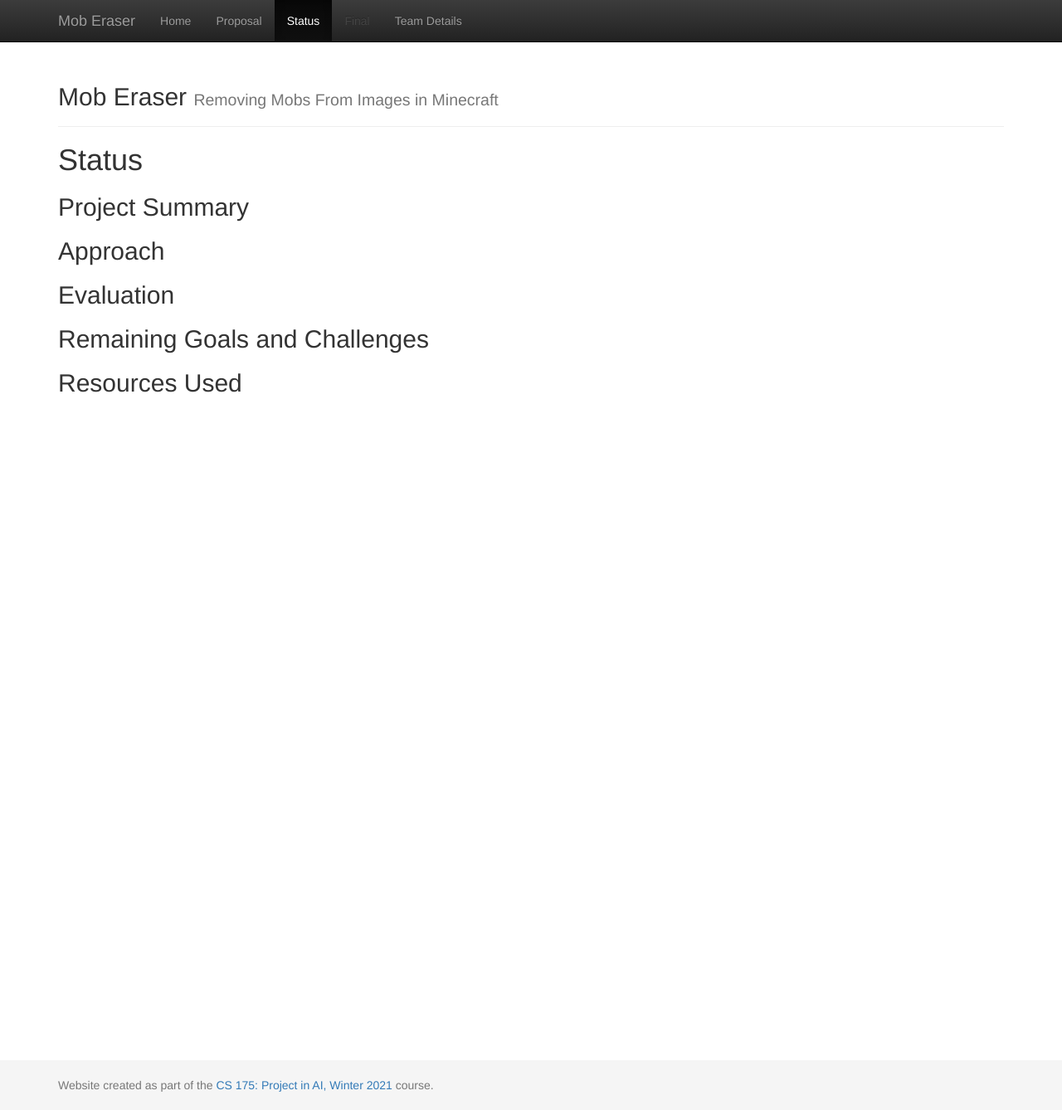
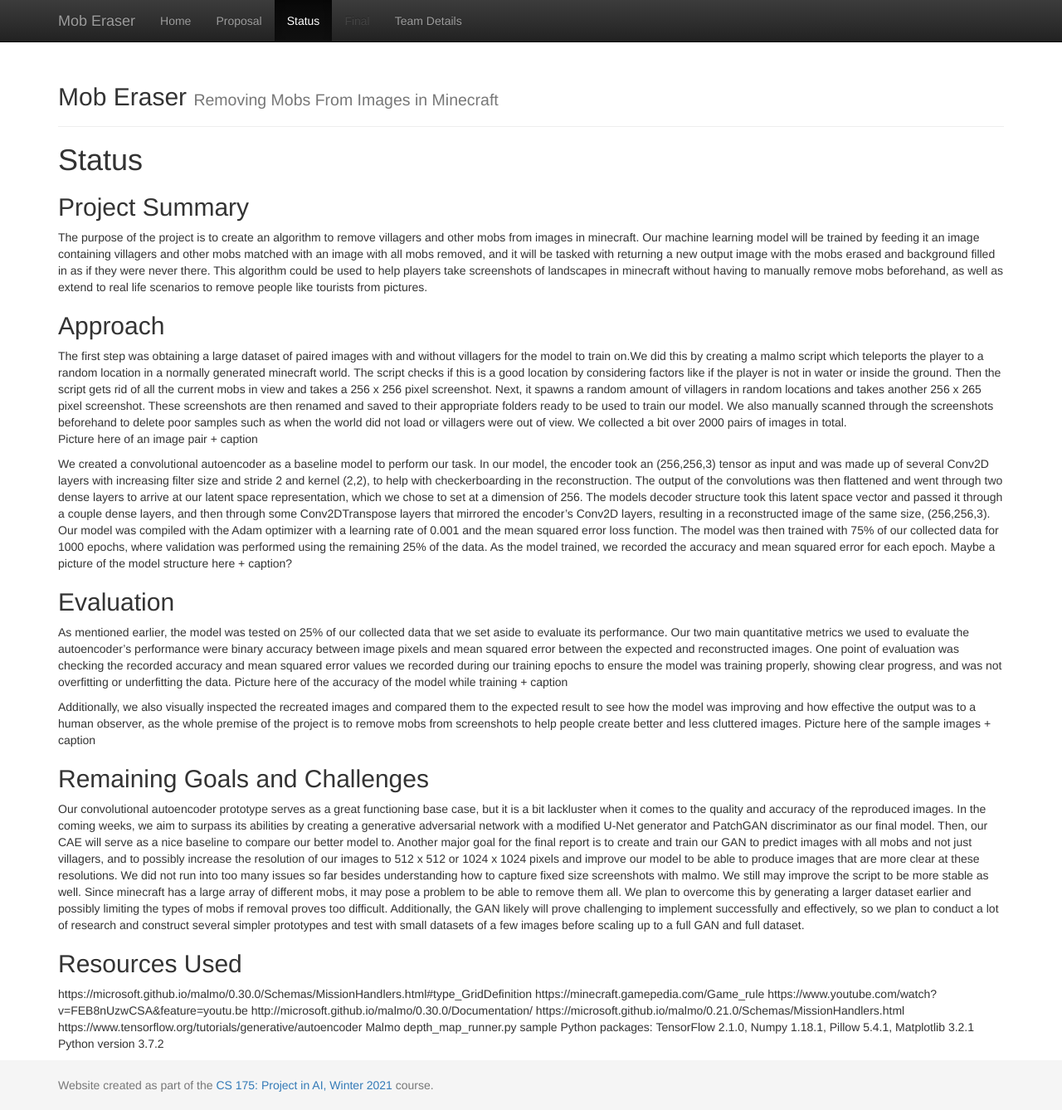
Before and after one commit to CoderMisha/175Temp, a Jekyll site: the page built from docs/status.md, in a window 1280 px wide and 1338 px high. Shown: the whole window at 83% size. Built offline with Jekyll 4.4.1, drawn with Linux system fonts in a browser that asks for light colours.

Commit message:
Update status.md

```diff
--- a/docs/status.md
+++ b/docs/status.md
@@ -5,11 +5,33 @@
 # {{page.title}}
 
 ## Project Summary
+  The purpose of the project is to create an algorithm to remove villagers and other mobs from images in minecraft. Our machine learning model will be trained by feeding it an image containing villagers and other mobs matched with an image with all mobs removed, and it will be tasked with returning a new output image with the mobs erased and background filled in as if they were never there. This algorithm could be used to help players take screenshots of landscapes in minecraft without having to manually remove mobs beforehand, as well as extend to real life scenarios to remove people like tourists from pictures.
 
 ## Approach
+  The first step was obtaining a large dataset of paired images with and without villagers for the model to train on.We did this by creating a malmo script which teleports the player to a random location in a normally generated minecraft world. The script checks if this is a good location by considering factors like if the player is not in water or inside the ground. Then the script gets rid of all the current mobs in view and takes a 256 x 256 pixel screenshot. Next, it spawns a random amount of villagers in random locations and takes another 256 x 265 pixel screenshot. These screenshots are then renamed and saved to their appropriate folders ready to be used to train our model. We also manually scanned through the screenshots beforehand to delete poor samples such as when the world did not load or villagers were out of view. We collected a bit over 2000 pairs of images in total.
+	Picture here of an image pair + caption
+
+  We created a convolutional autoencoder as a baseline model to perform our task. In our model, the encoder took an (256,256,3) tensor as input and was made up of several Conv2D layers with increasing filter size and stride 2 and kernel (2,2), to help with checkerboarding in the reconstruction. The output of the convolutions was then flattened and went through two dense layers to arrive at our latent space representation, which we chose to set at a dimension of 256. The models decoder structure took this latent space vector and passed it through a couple dense layers, and then through some Conv2DTranspose layers that mirrored the encoder’s Conv2D layers, resulting in a reconstructed image of the same size, (256,256,3). Our model was compiled with the Adam optimizer with a learning rate of 0.001 and the mean squared error loss function. The model was then trained with 75% of our collected data for 1000 epochs, where validation was performed using the remaining 25% of the data. As the model trained, we recorded the accuracy and mean squared error for each epoch.
+  Maybe a picture of the model structure here + caption?
 
 ## Evaluation
+  As mentioned earlier, the model was tested on 25% of our collected data that we set aside to evaluate its performance. Our two main quantitative metrics we used to evaluate the autoencoder’s performance were binary accuracy between image pixels and mean squared error between the expected and reconstructed images. One point of evaluation was checking the recorded accuracy and mean squared error values we recorded during our training epochs to ensure the model was training properly, showing clear progress, and was not overfitting or underfitting the data.
+  Picture here of the accuracy of the model while training + caption
+
+Additionally, we also visually inspected the recreated images and compared them to the expected result to see how the model was improving and how effective the output was to a human observer, as the whole premise of the project is to remove mobs from screenshots to help people create better and less cluttered images.
+	Picture here of the sample images + caption
 
 ## Remaining Goals and Challenges
+  Our convolutional autoencoder prototype serves as a great functioning base case, but it is a bit lackluster when it comes to the quality and accuracy of the reproduced images. In the coming weeks, we aim to surpass its abilities by creating a generative adversarial network with a modified U-Net generator and PatchGAN discriminator as our final model. Then, our CAE will serve as a nice baseline to compare our better model to.
+	Another major goal for the final report is to create and train our GAN to predict images with all mobs and not just villagers, and to possibly increase the resolution of our images to 512 x 512 or 1024 x 1024 pixels and improve our model to be able to produce images that are more clear at these resolutions. We did not run into too many issues so far besides understanding how to capture fixed size screenshots with malmo. We still may improve the script to be more stable as well.  Since minecraft has a large array of different mobs, it may pose a problem to be able to remove them all. We plan to overcome this by generating a larger dataset earlier and possibly limiting the types of mobs if removal proves too difficult. Additionally, the GAN likely will prove challenging to implement successfully and effectively, so we plan to conduct a lot of research and construct several simpler prototypes and test with small datasets of a few images before scaling up to a full GAN and full dataset.
 
 ## Resources Used
+https://microsoft.github.io/malmo/0.30.0/Schemas/MissionHandlers.html#type_GridDefinition
+https://minecraft.gamepedia.com/Game_rule
+https://www.youtube.com/watch?v=FEB8nUzwCSA&feature=youtu.be
+http://microsoft.github.io/malmo/0.30.0/Documentation/
+https://microsoft.github.io/malmo/0.21.0/Schemas/MissionHandlers.html
+https://www.tensorflow.org/tutorials/generative/autoencoder
+Malmo depth_map_runner.py sample
+Python packages: TensorFlow 2.1.0, Numpy 1.18.1, Pillow 5.4.1, Matplotlib 3.2.1
+Python version 3.7.2
```
